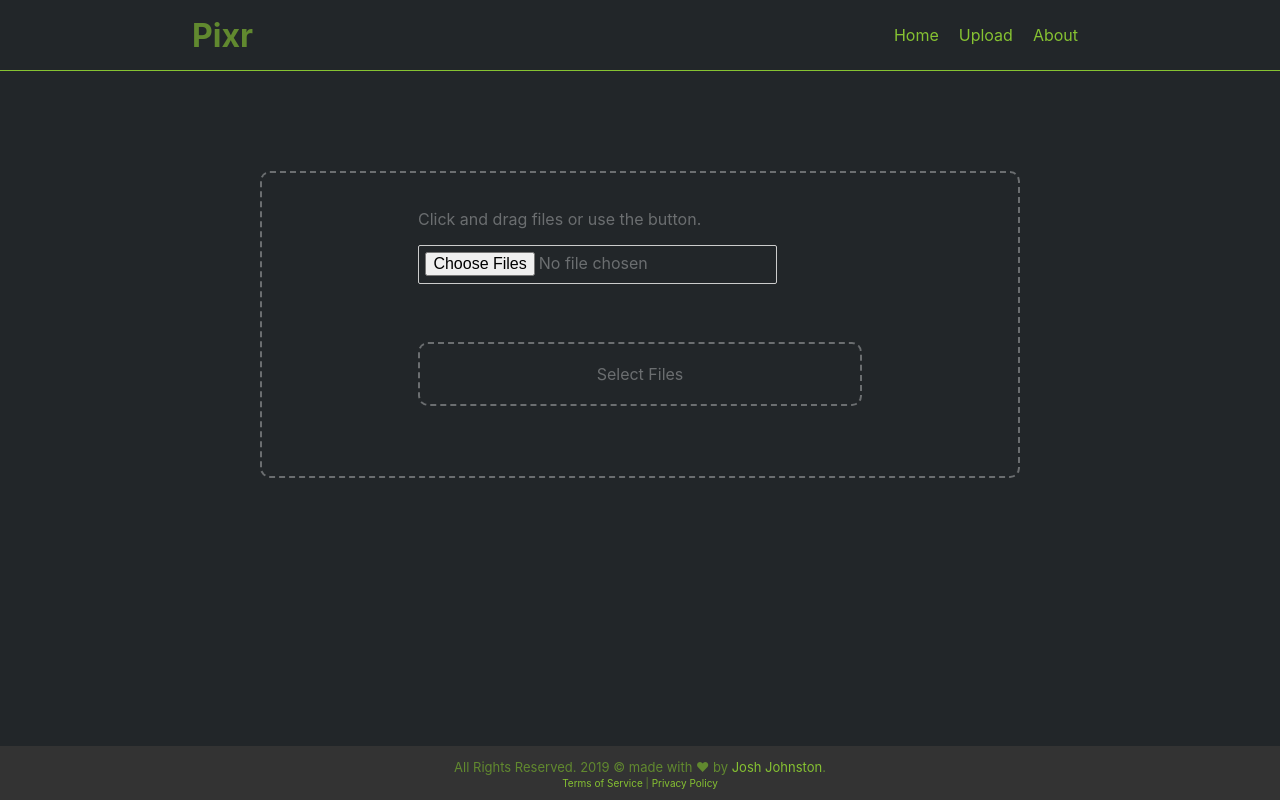
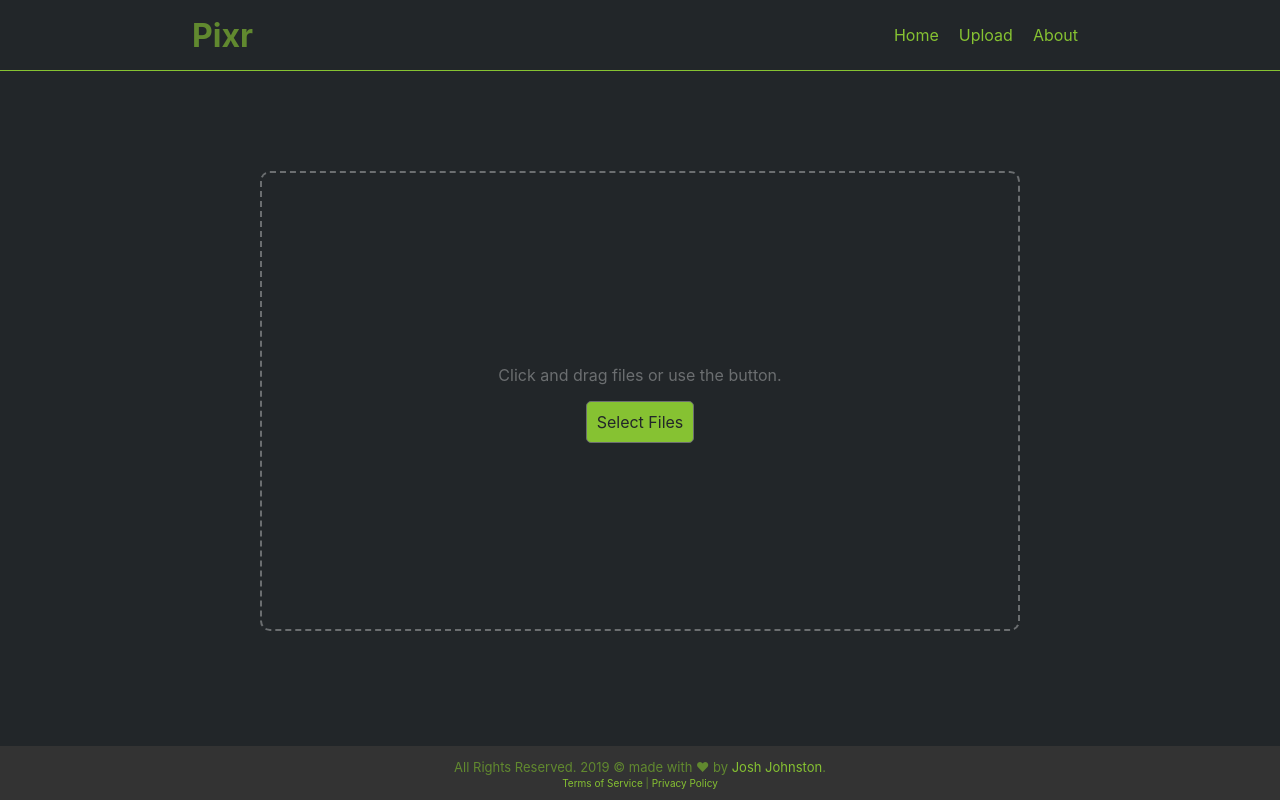
Before and after one commit to Neoplatonist/pixr, a Svelte app in the folder frontend/: page /upload in a window 1280 px wide. Built offline with nearby package versions, Linux system fonts and the light colour scheme.

Commit message:
added styling to upload page

```diff
--- a/frontend/src/routes/Upload.svelte
+++ b/frontend/src/routes/Upload.svelte
@@ -50,10 +50,10 @@
 </script>
 
 <style>
-  section {
+  #dropzone {
     min-width: 400px;
     width: 80%;
-    /* min-height: 52vh; */
+    min-height: 52vh;
     margin: 50px auto;
     padding: 20px;
     border: 2px dashed var(--font-color);
@@ -69,10 +69,36 @@
     border-color: var(--accent-color) !important;
   }
 
+  form {
+    margin-bottom: 10px;
+    display: flex;
+    flex-direction: column;
+    align-items: center;
+    justify-content: center;
+  }
 
+  #fileElem {
+    display: none;
+  }
+
+  form section label {
+    display: inline-block;
+    padding: 10px;
+    background: var(--accent-color);
+    cursor: pointer;
+    border-radius: 5px;
+    border: 1px solid var(--font-color);
+    color: var(--background-color);
+  }
+
+  form section label:hover {
+    background: var(--primary-color);
+    border: 1px solid var(--accent-color);
+  }
 </style>
 
 <section
+  id="dropzone"
   class:active
   bind:this={dropzone}
   on:dragenter={handleDragEnter}
```
